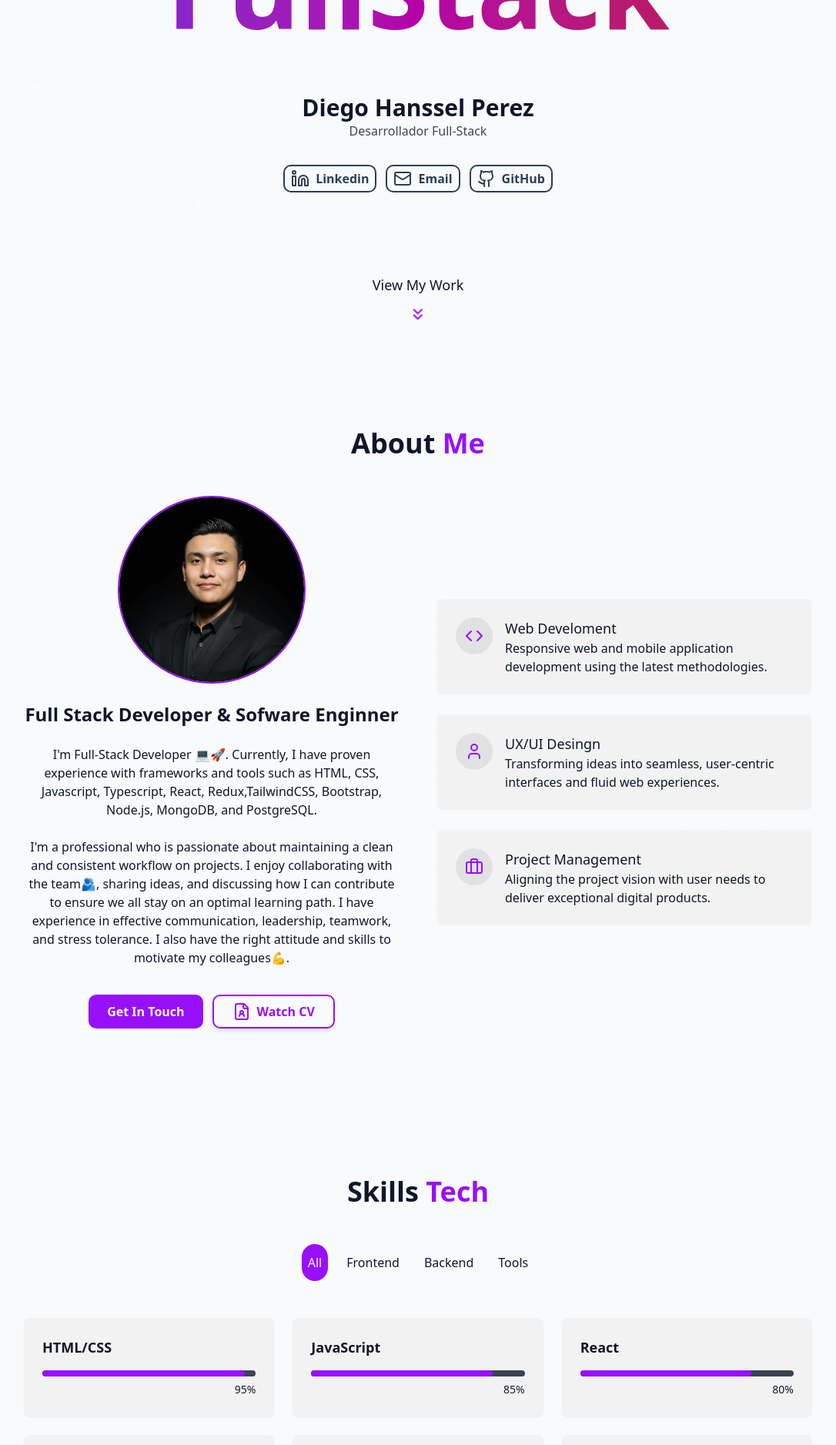
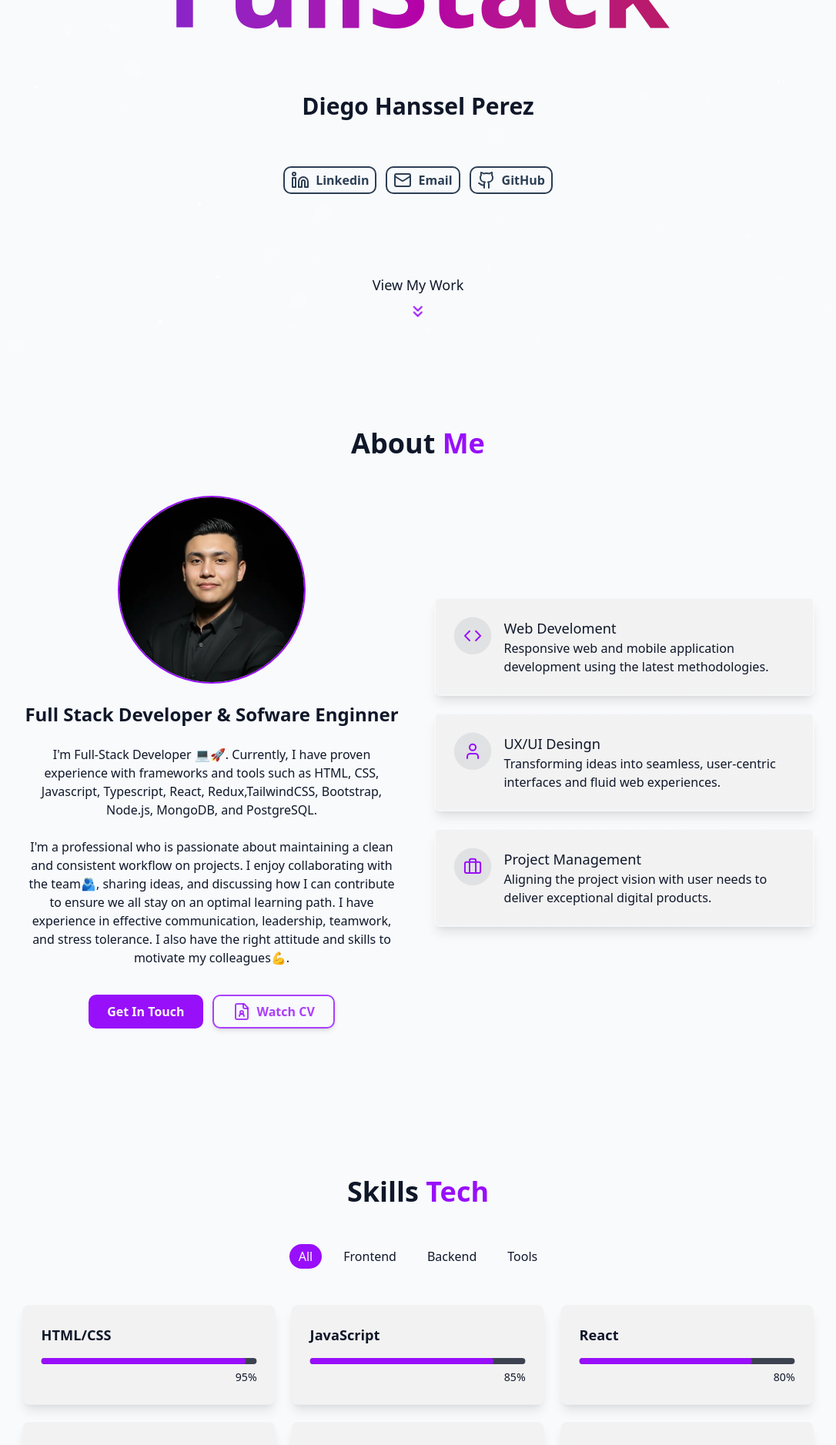
Before and after one commit to diegohansselperez/MyPortfolio, a React (Vite) app: page / in a window 1280 px wide. Shown: the part 340-2217 px from the top of the page at 77% size, without its empty margins (97-1183 px from the left). Built offline with nearby package versions, Linux system fonts and the light colour scheme.

Commit message:
Refactorizacion de codigo

```diff
--- a/src/components/Aboutme.jsx
+++ b/src/components/Aboutme.jsx
@@ -40,7 +40,7 @@ export function AboutMe() {
               <div className="flex flex-col sm:flex-row gap-3 pt-3 justify-center">
                 <a
                   href="#contact"
-                  className=" flex items-center justify-center cosmic-button"
+                  className="flex items-center justify-center cosmic-button"
                 >
                   <span>Get In Touch</span>
                 </a>
@@ -49,16 +49,16 @@ export function AboutMe() {
                   className="
 
         flex items-center justify-center gap-x-2 px-6 py-2
-        rounded-[10px] border-2 border-[hsl(var(--primary))]
-        text-[hsl(var(--primary))] font-semibold shadow-md
+        rounded-[10px] border-2 border-[hsl(var(--primary))]/80
+        text-[hsl(var(--primary))]/80 font-semibold shadow-md
 
 
         transition-all duration-300 ease-in-out
 
 
-        hover:bg-[hsl(var(--primary)/0.08)]
+
         hover:shadow-lg
-        hover:-translate-y-px
+        hover:-translate-y-1
     "
                 >
                   <FileUser size={24} />
--- a/src/components/Contact.jsx
+++ b/src/components/Contact.jsx
@@ -16,7 +16,7 @@ export function Contact() {
         </p>
       </div>
       {/* ------------------Container------------------  */}
-      <div className="grid grid-cols-1 md:grid-cols-3 gap-4">
+      <div className="flex flex-col lg:w-7xl items-center lg:grid lg:grid-cols-3 ">
         {/* -------------Contact Information------------- */}
         <div className="space-y-4 p-5 ">
           <h3 className="text-2xl text-center font-semibold mb-6 ">
@@ -69,7 +69,7 @@ export function Contact() {
           </div>
         </div>
         {/* ----------------Redes Sociales------------------ */}
-        <div className=" p-5 text-center  ">
+        <div className="p-5 pb-8 text-center  ">
           <h3 className="text-2xl font-semibold mb-6">Conect with Me</h3>
           <div className="flex md:flex-col md:space-y-5 md:items-center space-x-4 justify-center ">
             <a
@@ -99,7 +99,7 @@ export function Contact() {
           </div>
         </div>
         {/* ------------Formulario de Contacto---------------- */}
-        <div className="bg-[hsl(var(--card))]  rounded-lg shadow-xs p-5">
+        <div className="w-full md:w-lg bg-[hsl(var(--card))]  rounded-lg shadow-xs p-5">
           <h3 className="text-2xl text-center font-semibold mb-6">
             Contact to my Email
           </h3>
--- a/src/components/HeroSection.jsx
+++ b/src/components/HeroSection.jsx
@@ -18,9 +18,8 @@ const HeroSection = () => {
           </p>
         </div>
       </div>
-      <div className="container-app flex flex-col justify-center items-center">
-        <h2 className="text-3xl font-bold">Diego Hanssel Perez</h2>
-        <span className="opacity-80">Desarrollador Full-Stack</span>
+      <div className="container-app flex flex-col justify-center items-center mb-15">
+        <h2 className="text-3xl font-semibold">Diego Hanssel Perez</h2>
       </div>
       <div className=" w-full flex justify-center ">
         <div className=" flex flex-wrap justify-between gap-3 items-center">
--- a/src/components/Proyects.jsx
+++ b/src/components/Proyects.jsx
@@ -19,7 +19,7 @@ function Proyects() {
             meProyects.map((project, key) => (
               <article
                 key={key}
-                className="group flex flex-col justify-between bg-[hsla(var(--card))] rounded-lg overflow-hidden shadow-2xl text-center"
+                className="group flex flex-col pb-2 justify-between bg-[hsla(var(--card))] rounded-lg overflow-hidden shadow-2xl text-center"
               >
                 <div className="h-48 overflow-hidden">
                   <img
@@ -43,7 +43,7 @@ function Proyects() {
                 <h3 className="text-xl text-[hsl(var(--primary))] font-semibold mb-1">
                   {project.title}
                 </h3>
-                <p className="text-muted-[hsl(var(--foreground))] text-sm mb-4">
+                <p className="text-muted-[hsl(var(--foreground))] text-sm mb-4 px-4">
                   {project.describe}
                 </p>
                 <div className="flex justify-start items-end">
--- a/src/components/Skills.jsx
+++ b/src/components/Skills.jsx
@@ -45,10 +45,10 @@ export function Skills() {
             <button
               key={key}
               onClick={() => setActiveCategory(category)}
-              className={`py-3 px-2 rounded-full bg-[] transition-colors duration-300 capitalize ${
+              className={`py-1 px-3 rounded-full bg-[] transition-colors cursor-pointer duration-300 capitalize ${
                 activeCategory === category
                   ? 'bg-[hsl(var(--primary))] text-[hsl(var(--primary-foreground))]   '
-                  : 'bg-[hsl(var(--secondary)/0.7)] text-[hsl(var(--foreground))] hover:bg-gray-600 '
+                  : 'bg-[hsl(var(--secondary)/0.7)] text-[hsl(var(--foreground))] hover:bg-gray-600 hover:text-white'
               } `}
             >
               {category}
--- a/src/index.css
+++ b/src/index.css
@@ -95,8 +95,6 @@
     transition-property: transform, box-shadow;
     transition-duration: 300ms;
     transition-timing-function: cubic-bezier(0.4, 0, 0.2, 1);
-  }
-  .card-hover:hover {
     transform: scale(1.01);
     box-shadow: 0 10px 15px -3px rgba(0, 0, 0, 0.1),
       0 4px 6px -2px rgba(0, 0, 0, 0.05);
```
